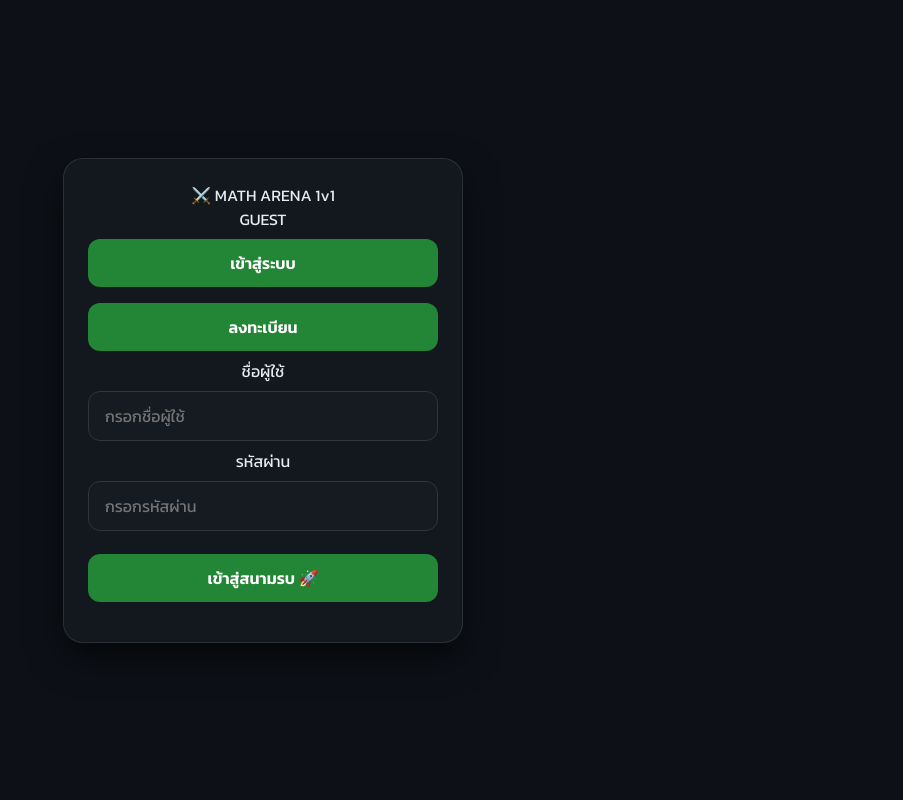
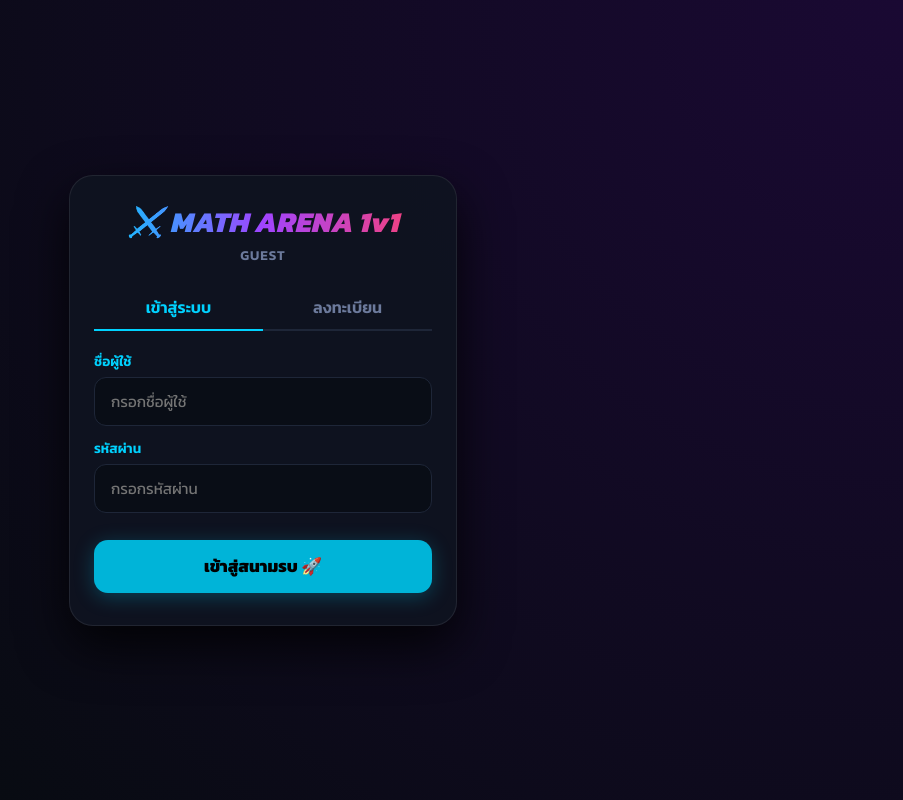
Before and after one commit to sittisak2009/Online-game, a website: page public/index.html in a window 1280 px wide. Shown: the whole page, without its empty margins (377-1280 px from the left). Drawn offline with nearby package versions, Linux system fonts and the light colour scheme; no server answers.

Commit message:
Update style.css

```diff
--- a/public/style.css
+++ b/public/style.css
@@ -1,4 +1,4 @@
-@import url('https://fonts.googleapis.com/css2?family=Kanit:wght@300;400;600&display=swap');
+@import url('https://fonts.googleapis.com/css2?family=Kanit:wght@400;600;800&display=swap');
 
 * {
     box-sizing: border-box;
@@ -8,8 +8,8 @@
 }
 
 body {
-    background: #0d1117;
-    color: #e6edf3;
+    background: radial-gradient(circle at top right, #1a0933, #080b12 80%);
+    color: #ffffff;
     display: flex;
     justify-content: center;
     align-items: center;
@@ -18,92 +18,167 @@
 
 .container {
     width: 100%;
-    max-width: 440px;
-    padding: 20px;
+    max-width: 420px;
+    padding: 16px;
 }
 
 .card {
-    background: rgba(22, 27, 34, 0.85);
-    backdrop-filter: blur(12px);
-    border: 1px solid rgba(255, 255, 255, 0.1);
-    border-radius: 20px;
+    background: rgba(15, 20, 32, 0.95);
+    border: 1px solid rgba(255, 255, 255, 0.08);
+    border-radius: 24px;
     padding: 24px;
-    box-shadow: 0 15px 35px rgba(0, 0, 0, 0.6);
+    box-shadow: 0 20px 50px rgba(0, 0, 0, 0.8);
     text-align: center;
 }
 
 .hidden { display: none; }
 
-h2, h3 { margin-bottom: 16px; color: #58a6ff; }
+/* Header Logo */
+.logo-title {
+    font-size: 1.8rem;
+    font-weight: 800;
+    font-style: italic;
+    background: linear-gradient(90deg, #00d2ff, #a044ff, #ff416c);
+    -webkit-background-clip: text;
+    -webkit-text-fill-color: transparent;
+    display: flex;
+    align-items: center;
+    justify-content: center;
+    gap: 8px;
+    margin-bottom: 2px;
+}
+
+.subtitle {
+    color: #6c7a9c;
+    font-size: 0.85rem;
+    font-weight: 600;
+    letter-spacing: 1px;
+    margin-bottom: 20px;
+}
+
+/* Tabs */
+.tab-group {
+    display: flex;
+    border-bottom: 2px solid #1e2638;
+    margin-bottom: 20px;
+}
+
+.tab-btn {
+    flex: 1;
+    padding: 10px;
+    background: transparent;
+    border: none;
+    color: #6c7a9c;
+    font-weight: 600;
+    font-size: 1rem;
+    cursor: pointer;
+    border-bottom: 2px solid transparent;
+    margin-bottom: -2px;
+    border-radius: 0;
+}
+
+.tab-btn.active {
+    color: #00d2ff;
+    border-bottom: 2px solid #00d2ff;
+}
+
+/* Inputs & Form */
+.form-group {
+    text-align: left;
+    margin-bottom: 12px;
+}
+
+.form-group label {
+    font-size: 0.85rem;
+    color: #00d2ff;
+    font-weight: 600;
+    display: block;
+    margin-bottom: 6px;
+}
 
 input, select {
     width: 100%;
     padding: 12px 16px;
-    margin: 8px 0;
     border-radius: 12px;
-    border: 1px solid #30363d;
-    background: #161b22;
+    border: 1px solid #1e2638;
+    background: #090d16;
     color: #fff;
-    font-size: 1rem;
+    font-size: 0.95rem;
     outline: none;
+}
+
+input:focus, select:focus {
+    border-color: #00d2ff;
+}
+
+.inner-box {
+    background: #090d16;
+    border-radius: 16px;
+    padding: 16px;
+    margin-bottom: 20px;
+    border: 1px solid #1a2233;
+}
+
+/* Buttons */
+.btn-primary {
+    width: 100%;
+    padding: 14px;
+    border-radius: 14px;
+    border: none;
+    background: #00b4d8;
+    color: #000;
+    font-size: 1.05rem;
+    font-weight: 800;
+    cursor: pointer;
+    box-shadow: 0 4px 20px rgba(0, 180, 216, 0.3);
     transition: 0.2s;
 }
 
-input:focus, select:focus {
-    border-color: #58a6ff;
-    box-shadow: 0 0 8px rgba(88, 166, 255, 0.3);
+.btn-primary:hover {
+    background: #48cae4;
+    transform: translateY(-2px);
 }
 
-button {
-    width: 100%;
-    padding: 12px;
-    margin: 8px 0;
-    border-radius: 12px;
-    border: none;
-    background: #238636;
-    color: #fff;
-    font-size: 1rem;
-    font-weight: 600;
-    cursor: pointer;
-    transition: 0.2s;
+.btn-secondary {
+    background: #1a2233;
+    color: #ffb703;
+    border: 1px solid #2a354d;
+    box-shadow: none;
 }
 
-button:hover { background: #2ea043; transform: translateY(-1px); }
+.btn-row {
+    display: flex;
+    gap: 10px;
+}
 
-.btn-sec { background: #21262d; border: 1px solid #30363d; }
-.btn-sec:hover { background: #30363d; }
+/* Leaderboard Table */
+.lb-table {
+    width: 100%;
+    border-collapse: collapse;
+    margin-top: 10px;
+    font-size: 0.9rem;
+}
 
-.btn-start { background: #1f6beb; }
-.btn-start:hover { background: #388bfd; }
+.lb-table th {
+    color: #6c7a9c;
+    padding: 8px;
+    border-bottom: 1px solid #1a2233;
+    font-weight: 600;
+}
 
-.btn-group { display: flex; gap: 10px; }
+.lb-table td {
+    padding: 10px 8px;
+    border-bottom: 1px solid #121824;
+}
 
-.error-text { color: #f85149; font-size: 0.85rem; margin-top: 6px; }
+.rank-1 { color: #ffb703; font-weight: bold; }
+.rank-2 { color: #00d2ff; font-weight: bold; }
 
-/* Rank Badges */
-.rank-badge { padding: 4px 10px; border-radius: 12px; font-weight: bold; font-size: 0.85rem; display: inline-block; }
-.rank-bronze { background: #cd7f32; color: #fff; }
-.rank-silver { background: #c0c0c0; color: #333; }
-.rank-gold { background: #ffd700; color: #333; }
-.rank-diamond { background: #00ffff; color: #000; box-shadow: 0 0 8px #00ffff; }
-.rank-master { background: linear-gradient(45deg, #ff007f, #7928ca); color: #fff; }
-
-/* Arena Layout */
-.arena-header { display: flex; justify-content: space-between; font-weight: 600; color: #8b949e; margin-bottom: 12px; }
-
-#arena-area { display: flex; justify-content: space-between; align-items: center; margin: 15px 0; position: relative; }
-.player-card { background: #21262d; border: 1px solid #30363d; padding: 12px; border-radius: 14px; width: 42%; position: relative; }
-.score { font-size: 2rem; font-weight: bold; color: #e3b341; }
-.vs-text { font-weight: bold; color: #f85149; font-size: 1.2rem; }
-
-.problem-display { font-size: 2.8rem; font-weight: bold; margin: 15px 0; color: #58a6ff; letter-spacing: 2px; }
-
-/* Emote Bar */
-.emote-bar { display: flex; gap: 6px; margin: 8px 0; }
-.emote-bar button { width: auto; flex: 1; padding: 6px; font-size: 1.2rem; background: #21262d; border: 1px solid #30363d; }
+/* Emote Bar & Effects */
+.emote-bar { display: flex; gap: 6px; margin: 10px 0; }
+.emote-bar button { width: auto; flex: 1; padding: 6px; font-size: 1.2rem; background: #090d16; border: 1px solid #1a2233; }
 .emote-pop { position: absolute; font-size: 2.5rem; animation: floatUp 1.2s forwards ease-out; pointer-events: none; }
 @keyframes floatUp { 0% { opacity: 1; transform: translateY(0) scale(0.8); } 100% { opacity: 0; transform: translateY(-50px) scale(1.2); } }
 
-/* Screen Shake Effect */
 .shake { animation: shakeAnim 0.3s ease-in-out; }
 @keyframes shakeAnim { 0%, 100% { transform: translateX(0); } 25% { transform: translateX(-6px); } 75% { transform: translateX(6px); } }
```
